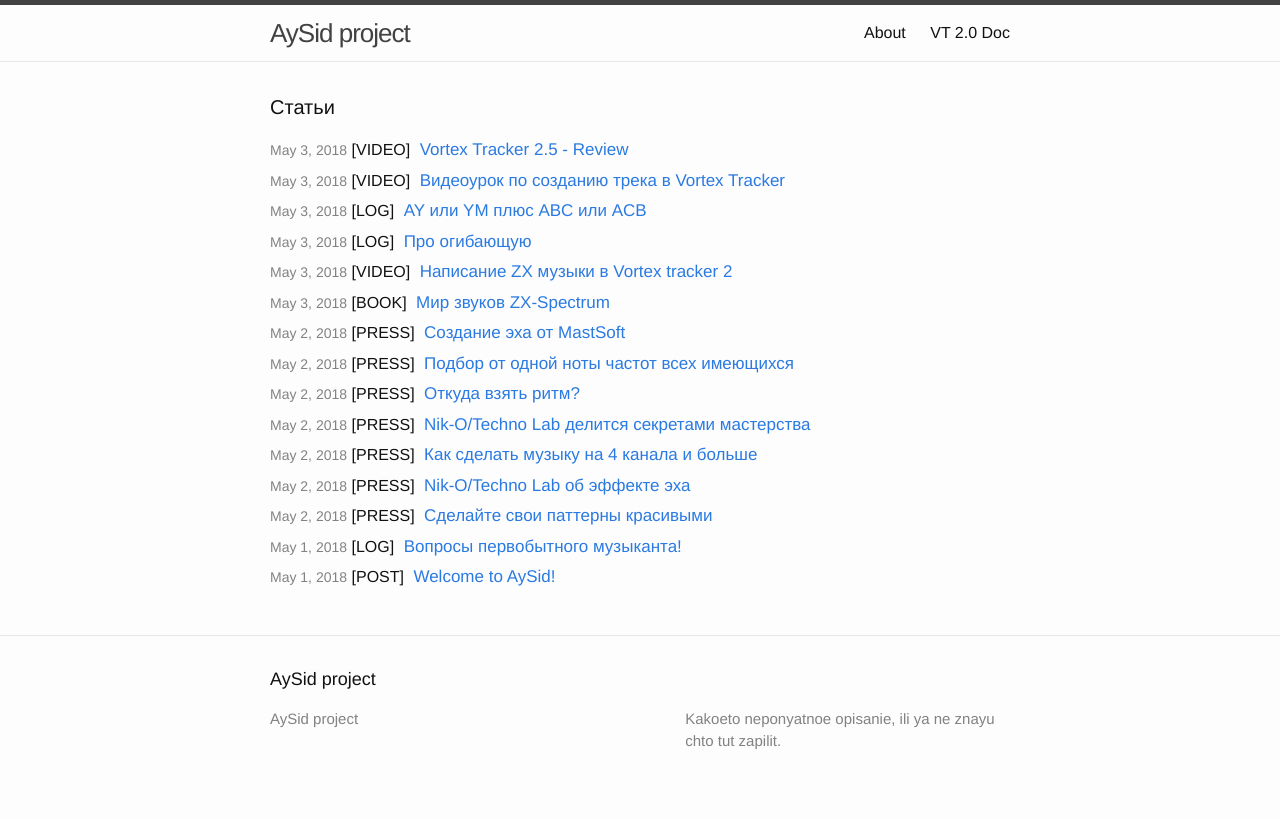
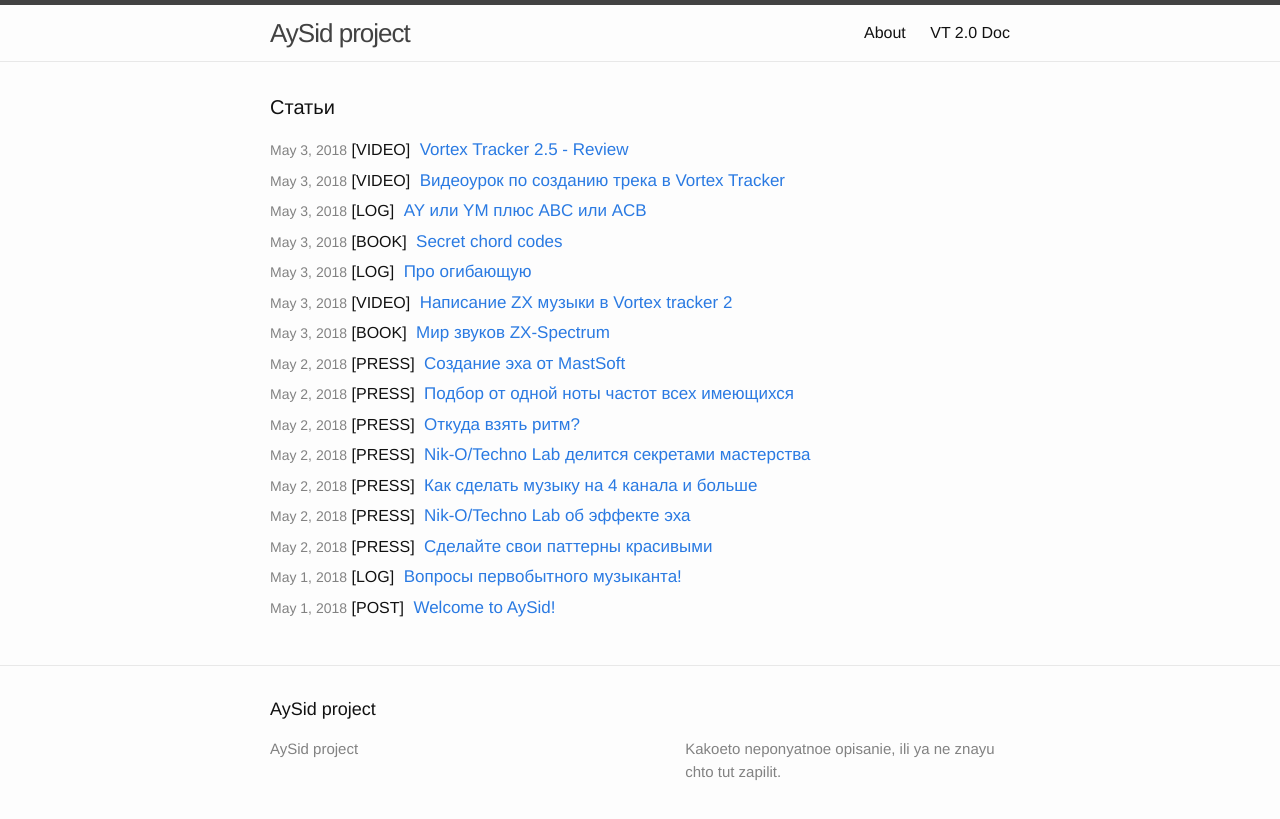
Before and after one commit to qboneteam/aysid, a Jekyll site: the page built from index.html, in a window 1280 px wide. Shown: the top 819 px of the page. Built offline with Jekyll 4.4.1, drawn with Linux system fonts in a browser that asks for light colours.

Commit message:
add post

```diff
--- /dev/null
+++ b/_posts/2018-05-03-secret-chord-codes.md
@@ -0,0 +1,7 @@
+---
+layout: post
+title:  "Secret chord codes"
+date:   2018-05-03
+type:	BOOK
+---
+[Cсылка 1](https://yadi.sk/i/0VMoio4j3VEawc)
```
Also changed, not shown: _posts/2018-05-03-mir-zvukov-spectrums.md (+2 -1 lines).
